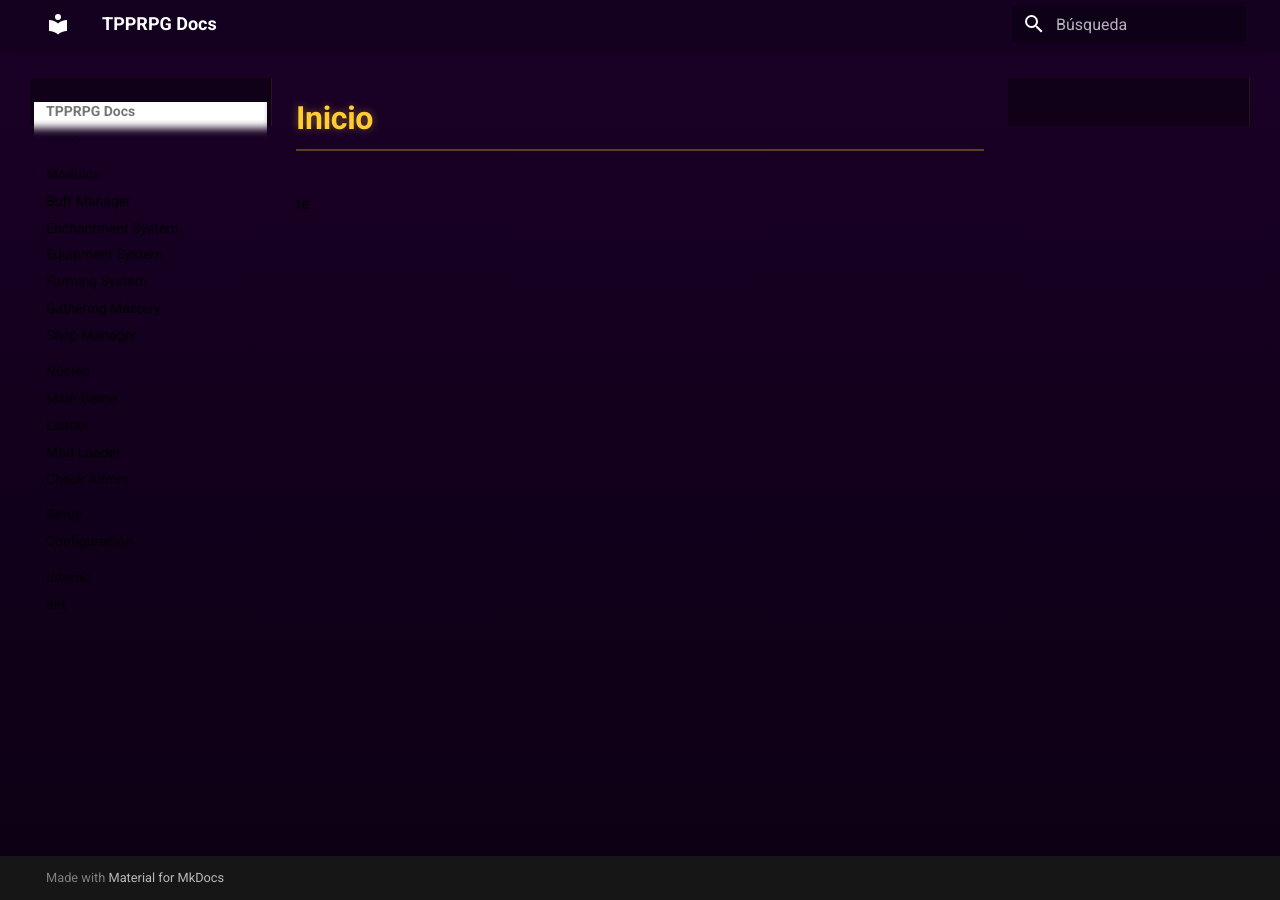
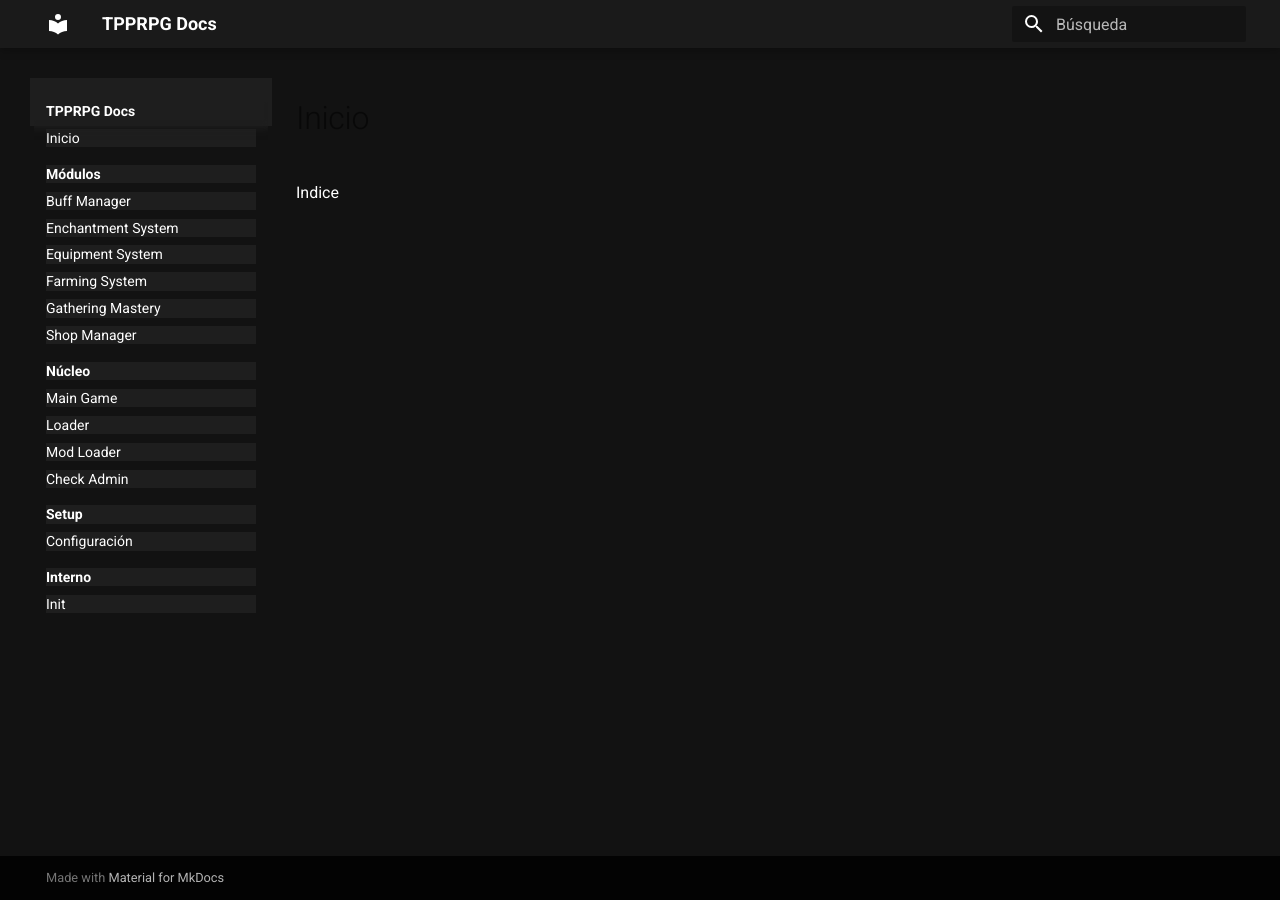
Before and after one commit to finixtavh/tpprgdocs, an MkDocs documentation site: the page built from docs/index.md, in a window 1280 px wide. Built offline with MkDocs 1.6.1 and Material for MkDocs 9.7.7, drawn with Linux system fonts in a browser that asks for light colours.

Commit message:
CSS Rework

```diff
--- a/docs/css/style.css
+++ b/docs/css/style.css
@@ -1,102 +1,74 @@
-/* ===============================
-   TPPRPG - Dark RPG Theme
-   =============================== */
-
-/* Colores base */
 :root {
-  --md-primary-fg-color: #14001f;
-  --md-accent-fg-color: #ffcc33;
-  --rpg-gold: #ffcc33;
-  --rpg-purple: #2a0033;
-  --rpg-dark: #0d0014;
+    --md-default-bg-color: #1e1e1e
 }
 
-/* Fondo general */
+
 .md-main {
-  background: linear-gradient(
-    180deg,
-    #1a0026 0%,
-    #12001c 50%,
-    #0d0014 100%
-  );
+    background-color: #121212;
 }
 
-/* Sidebar */
-.md-sidebar {
-  background-color: #100018;
-  border-right: 1px solid rgba(255, 204, 51, 0.1);
+.md-typeset {
+    color: #ffffff;
 }
 
-/* Títulos principales */
-.md-typeset h1 {
-  color: var(--rpg-gold);
-  font-weight: 700;
-  text-shadow: 0 0 8px rgba(255, 204, 51, 0.4);
-  border-bottom: 2px solid rgba(255, 204, 51, 0.3);
-  padding-bottom: 0.3em;
+
+
+.md-header {
+    background-color: #1a1a1a;
 }
 
-.md-typeset h2 {
-  color: #e6b800;
-  margin-top: 1.5em;
+
+
+.md-sidebar--primary {
+    background-color: #1e1e1e;
 }
 
-.md-typeset h3 {
-  color: #d4af37;
+
+.md-nav__title {
+    background: #1e1e1e !important;
+    color: #ffffff !important;
 }
 
-/* Enlaces */
+.md-nav__link {
+    background-color: #1e1e1e;
+    color: #ffffff !important;
+}
+
+.md-nav__link:hover {
+    color: #4dabf7 !important;
+}
+
 .md-typeset a {
-  color: var(--rpg-gold);
+    color: #4dabf7;
 }
 
 .md-typeset a:hover {
-  color: #fff2b3;
-  text-shadow: 0 0 6px rgba(255, 204, 51, 0.5);
-}
-
-/* Bloques de código */
-.md-typeset code {
-  background-color: rgba(255, 204, 51, 0.08);
-  color: #ffd966;
-  border-radius: 4px;
-  padding: 2px 6px;
+    color: #74c0fc;
 }
 
 .md-typeset pre {
-  background-color: #0f0018;
-  border: 1px solid rgba(255, 204, 51, 0.15);
-  border-radius: 8px;
+    background-color: #1e1e1e;
 }
 
-/* Tablas */
+.md-typeset code {
+    background-color: #1e1e1e;
+    color: #ffffff;
+}
+
 .md-typeset table {
-  border: 1px solid rgba(255, 204, 51, 0.2);
+    background-color: #1e1e1e;
+    color: #ffffff;
 }
 
 .md-typeset th {
-  background-color: #1a0026;
-  color: var(--rpg-gold);
+    background-color: #2a2a2a;
+}
+
+
+.md-typeset hr {
+    border-color: #333;
 }
 
 .md-typeset td {
-  background-color: #14001f;
+    background-color: #2a2a2a;
 }
-
-/* Scrollbar (webkit browsers) */
-::-webkit-scrollbar {
-  width: 8px;
-}
-
-::-webkit-scrollbar-track {
-  background: #0d0014;
-}
-
-::-webkit-scrollbar-thumb {
-  background: #4b0066;
-  border-radius: 4px;
-}
-
-::-webkit-scrollbar-thumb:hover {
-  background: #8000aa;
-}
--- a/docs/index.md
+++ b/docs/index.md
@@ -1 +1 @@
-te
+Indice
```
Also changed, not shown: site/404.html, site/Modules/BuffManager/index.html, site/Modules/EnchantmentSystem/index.html, site/Modules/EquipmentSystem/index.html, site/Modules/FarmingSystem/index.html, site/Modules/GatheringMasterySystem/index.html, site/Modules/ItemManager/index.html, site/Modules/ShopManager/index.html, site/ModulesUtils/Loader/index.html, site/ModulesUtils/MainGame/index.html, site/ModulesUtils/ModLoader/index.html, site/ModulesUtils/check_admin/index.html, site/__init__/index.html, site/css/style.css, 3 more files, 1 other file.
